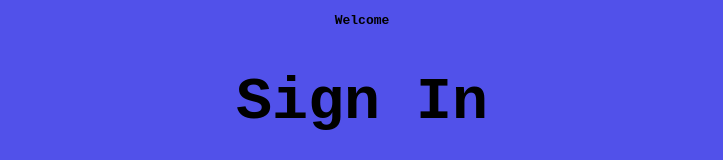
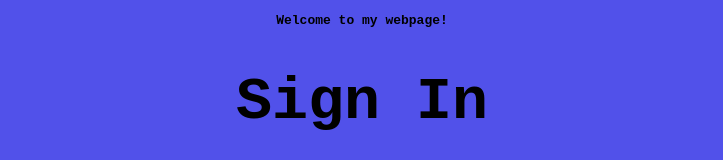
Before and after one commit to mr-wizzy/signin_form, a plain HTML site: page index.html in a window 1280 px wide. Shown: the top 160 px of the page, without its empty margins (278-1001 px from the left). Drawn offline with Linux system fonts and the light colour scheme; files that its build step writes are made by us from their sources.

Commit message:
new html line

```diff
--- a/index.html
+++ b/index.html
@@ -8,7 +8,7 @@
     <link rel="stylesheet" href="./styles/styles.css">
 </head>
 <body>
-        <p>Welcome</p>
+        <p>Welcome to my webpage!</p>
         <h1>Sign In</h1>
     <div class="card">
         <form action="">
```
